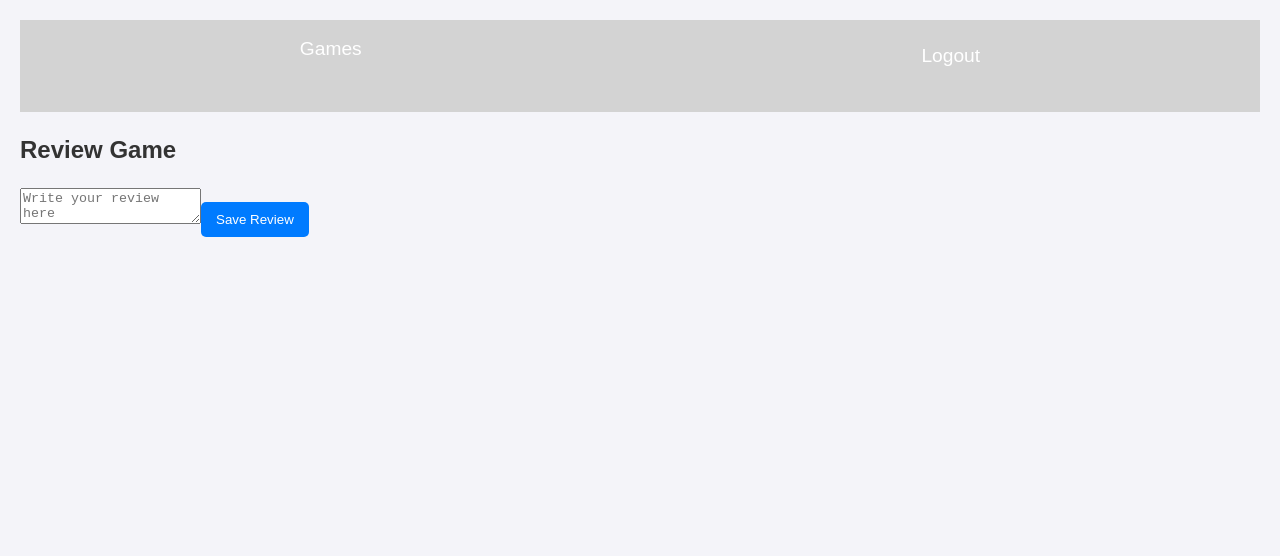
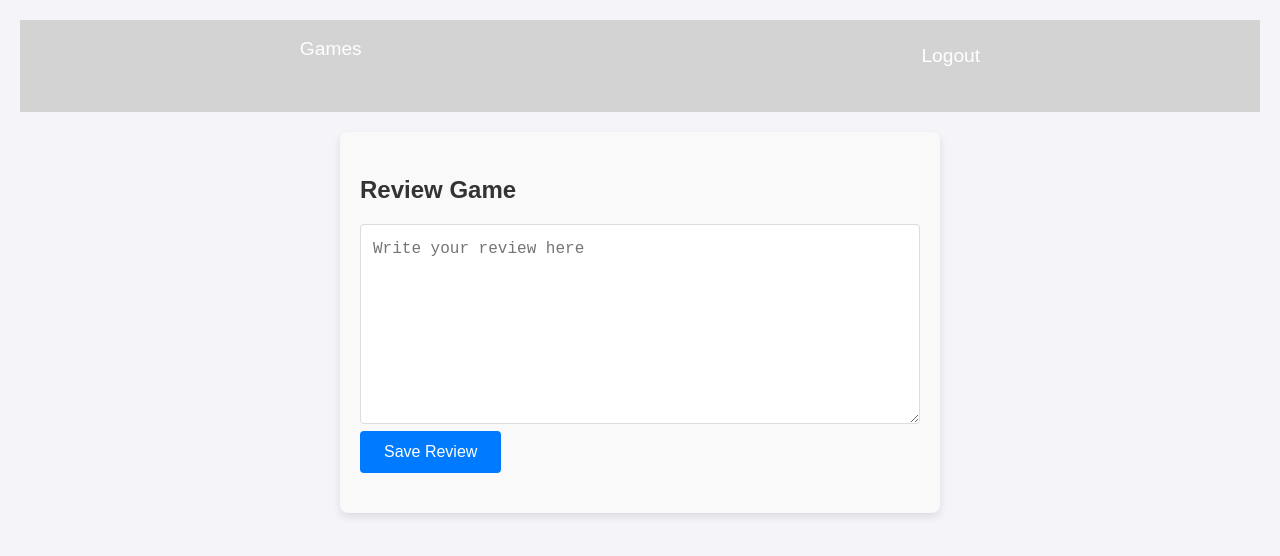
Before and after one commit to jeremywhitney/gamerrater-client, a React (Vite) app: page /games/1/review in a window 1280 px wide. Shown: the top 556 px of the page. Built offline with nearby package versions, Linux system fonts and the light colour scheme; sample sign-in values are in the browser's storage.

Commit message:
Added styling to ReviewForm and review containers in GameDetails.

```diff
--- a/src/components/games/GameDetails.jsx
+++ b/src/components/games/GameDetails.jsx
@@ -2,6 +2,7 @@ import { useEffect, useState } from "react";
 import { fetchSingleGame } from "../../services/gameService";
 import { useParams, useNavigate } from "react-router-dom";
 import { fetchAllReviews } from "../../services/reviewService";
+import "../reviews/Reviews.css"
 import "./Games.css";
 
 export const GameDetails = () => {
@@ -66,10 +67,6 @@ export const GameDetails = () => {
       .reverse()
       .map((review) => (
         <div key={review.id} className="review-container">
-          <h2 className="reviews-header">Reviews</h2>
-          <button className="review-game-button" onClick={handleReviewClick}>
-            Review Game
-          </button>
           <p>
             <strong>
               {review.player.first_name} {review.player.last_name}
@@ -86,7 +83,13 @@ export const GameDetails = () => {
 
   return (
     <>
-      {displayGame()}
+      <div className="game-details-container">{displayGame()}</div>
+
+      <h2 className="reviews-header">Reviews</h2>
+      <button className="review-game-button" onClick={handleReviewClick}>
+        Review Game
+      </button>
+
       {displayReviews()}
     </>
   );
--- a/src/components/reviews/ReviewForm.jsx
+++ b/src/components/reviews/ReviewForm.jsx
@@ -1,6 +1,7 @@
 import { useState } from "react";
 import { useNavigate, useParams } from "react-router-dom";
 import { createReview } from "../../services/reviewService";
+import "./Reviews.css"
 
 export const ReviewForm = () => {
   const [reviewText, setReviewText] = useState("");
--- /dev/null
+++ b/src/components/reviews/Reviews.css
@@ -0,0 +1,93 @@
+/* Style for the review form container */
+.review-form {
+    max-width: 600px;
+    margin: 20px auto;
+    padding: 20px;
+    background-color: #f9f9f9;
+    border-radius: 8px;
+    box-shadow: 0 4px 8px rgba(0, 0, 0, 0.1);
+    box-sizing: border-box;
+  }
+
+  /* Style for the form title */
+  .review-form-title {
+    font-size: 1.5rem;
+    margin-bottom: 16px;
+    color: #333;
+  }
+
+  /* Style for the textarea */
+  .review-form-textarea {
+    width: 100%;
+    height: 200px;
+    box-sizing: border-box;
+    padding: 12px;
+    border: 1px solid #ddd;
+    border-radius: 4px;
+    resize: vertical;
+    font-size: 1rem;
+    line-height: 1.5;
+    color: #333;
+    background-color: #fff;
+  }
+
+  /* Style for the submit button */
+  .review-form-button {
+    display: inline-block;
+    padding: 12px 24px;
+    font-size: 1rem;
+    color: #fff;
+    background-color: #007bff;
+    border: none;
+    border-radius: 4px;
+    cursor: pointer;
+    transition: background-color 0.3s;
+  }
+
+  .review-form-button:hover {
+    background-color: #0056b3;
+  }
+
+/* Style for the reviews header */
+.reviews-header {
+    font-size: 1.5rem; /* Font size for the reviews header */
+    margin: 20px 0; /* Space above and below the header */
+    color: #333; /* Dark text color */
+  }
+
+/* Style for the review button */
+.review-game-button {
+display: inline-block; /* Make the button inline */
+padding: 10px 20px; /* Padding around the text */
+font-size: 1rem; /* Font size */
+color: #fff; /* White text color */
+background-color: #007bff; /* Primary color */
+border: none; /* Remove default border */
+border-radius: 4px; /* Rounded corners */
+cursor: pointer; /* Pointer cursor on hover */
+transition: background-color 0.3s; /* Smooth transition */
+}
+
+.review-game-button:hover {
+background-color: #0056b3; /* Darker shade on hover */
+}
+
+/* Style for individual review containers */
+.review-container {
+margin-bottom: 20px; /* Space below each review */
+padding: 15px; /* Padding inside each review container */
+border: 1px solid #ddd; /* Light border */
+border-radius: 4px; /* Rounded corners */
+background-color: #f9f9f9; /* Light background for contrast */
+}
+
+.review-container p {
+margin: 0; /* Remove default margin */
+color: #333; /* Dark text color */
+}
+
+.review-container p strong {
+display: block; /* Make the name stand out */
+margin-bottom: 5px; /* Space below the name */
+font-size: 1.1rem; /* Slightly larger font for the name */
+}
```
